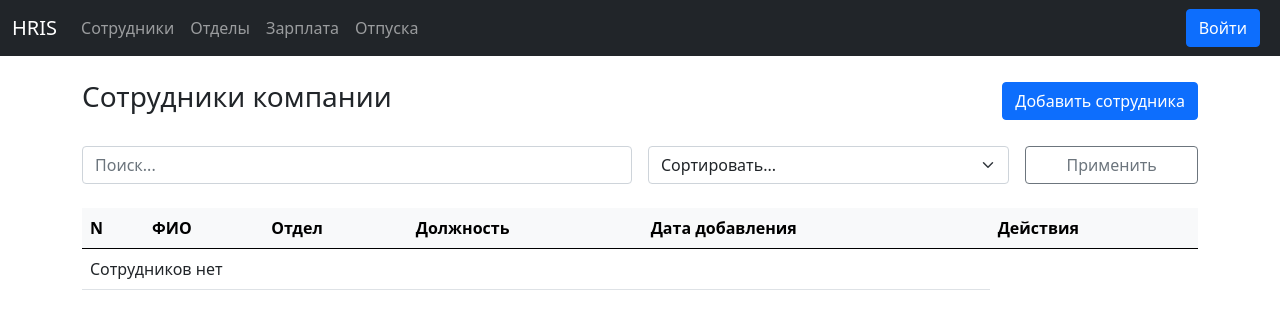
After one commit to TvoiConfig/HRIS-v2, a Django app: template hris/employees/templates/employees.html in a window 1280 px wide. The commit adds this page. Shown: the top 329 px of the page. Run offline with Django 3.2, Linux system fonts and the light colour scheme; the template is opened without the code that fills it, so the values that code supplies are empty; some libraries are stand-ins or nearby versions.

Commit message:
Обновлены формы, теперь они со стилями bootstrap; Добавлен функционал и ui для просмотра и добавления сотрудников

```diff
--- a/hris/departments/views.py
+++ b/hris/departments/views.py
@@ -1,6 +1,5 @@
 from django.urls import reverse_lazy
 from django.views.generic import ListView, CreateView, UpdateView, DeleteView
-from django.db.models import Q
 from django.http import HttpResponse
 from .forms import DepartmentForm
 from .models import Department
--- /dev/null
+++ b/hris/employees/templates/employees.html
@@ -0,0 +1,74 @@
+{% extends 'base.html' %}
+{% block title %}Сотрудники{% endblock %}
+
+{% block content %}
+<div class="container py-4">
+  <div class="d-flex justify-content-between align-items-center mb-4">
+    <h1 class="h3">Сотрудники компании</h1>
+    <a href="{% url 'employees_create' %}"
+       class="btn btn-primary"
+       hx-get="{% url 'employees_create' %}"
+       hx-target="#modal-body"
+       data-bs-toggle="modal" data-bs-target="#modal">Добавить сотрудника
+    </a>
+  </div>
+
+  <form class="row g-3 mb-4" method="get">
+    <div class="col-md-6">
+      <input type="text" name="search" class="form-control" placeholder="Поиск..." value="{{ search_query }}">
+    </div>
+    <div class="col-md-4">
+      <select name="sort" class="form-select">
+        <option disabled {% if not sort_option %}selected{% endif %}>Сортировать...</option>
+        <option value="name_asc" {% if sort_option == 'name_asc' %}selected{% endif %}>Название (А–Я)</option>
+        <option value="name_desc" {% if sort_option == 'name_desc' %}selected{% endif %}>Название (Я–А)</option>
+        <option value="created_new" {% if sort_option == 'created_new' %}selected{% endif %}>Новые</option>
+        <option value="created_old" {% if sort_option == 'created_old' %}selected{% endif %}>Старые</option>
+      </select>
+    </div>
+    <div class="col-md-2">
+      <button type="submit" class="btn btn-outline-secondary w-100">Применить</button>
+    </div>
+  </form>
+
+  <table class="table table-hover align-middle">
+    <thead class="table-light">
+      <tr>
+        <th>N</th>
+        <th>ФИО</th>
+        <th>Отдел</th>
+        <th>Должность</th>
+        <th>Дата добавления</th>
+        <th>Действия</th>
+      </tr>
+    </thead>
+    <tbody>
+      {% for e in employees %}
+      <tr>
+        <td>{{ forloop.counter }}</td>
+        <td>{{ e.name }}</td>
+        <td>{{ e.department }}</td>
+        <td>{{ e.position }}</td>
+        <td>{{ e.created_at|date:"d.m.Y" }}</td>
+{#        <td>#}
+{#          <a hx-get="{% url 'department_edit' d.pk %}" hx-target="#modal-body" data-bs-toggle="modal" data-bs-target="#modal" class="btn btn-sm btn-outline-secondary me-1">Редактировать</a>#}
+{#          <a hx-get="{% url 'department_delete' d.pk %}" hx-target="#modal-body" data-bs-toggle="modal" data-bs-target="#modal" class="btn btn-sm btn-outline-danger">Удалить</a>#}
+{#        </td>#}
+      </tr>
+      {% empty %}
+      <tr><td colspan="5">Сотрудников нет</td></tr>
+      {% endfor %}
+    </tbody>
+  </table>
+</div>
+
+<div class="modal fade" id="modal" tabindex="-1">
+  <div class="modal-dialog modal-dialog-centered">
+    <div class="modal-content">
+      <div id="modal-body" class="p-3">
+
+      </div>
+    </div>
+  </div>
+</div>
+{% endblock %}
--- a/hris/hris/urls.py
+++ b/hris/hris/urls.py
@@ -22,4 +22,5 @@ urlpatterns = [
     path('', include('core.urls')),
     path('', include('users.urls')),
     path('', include('departments.urls')),
+    path('', include('employees.urls')),
 ]
--- a/hris/templates/base.html
+++ b/hris/templates/base.html
@@ -4,7 +4,7 @@
 <html lang="ru">
 <head>
     <meta charset="UTF-8">
-    <title>{% block title %}{% endblock %}</title>
+    <title>HRIS|{% block title %}{% endblock %}</title>
     <link rel="stylesheet" href="{% static 'CSS/bootstrap.min.css' %}">
 </head>
 <body>
@@ -18,7 +18,7 @@
         <div class="collapse navbar-collapse" id="mainNavbar">
           <ul class="navbar-nav me-auto mb-2 mb-lg-0">
             <li class="nav-item">
-              <a class="nav-link" href="#">Сотрудники</a>
+              <a class="nav-link" href="{% url 'employees' %}">Сотрудники</a>
             </li>
             <li class="nav-item">
               <a class="nav-link" href="{% url 'departments' %}">Отделы</a>
```
Also changed, not shown: hris/departments/forms.py (+29 -0 lines), hris/employees/forms.py (added, +25 -0 lines), hris/employees/templates/employee_form.html (added, +8 -0 lines), hris/employees/templates/employees_confirm_delete.html (added, +10 -0 lines), hris/employees/urls.py (added, +7 -0 lines), hris/employees/views.py (+42 -2 lines).
